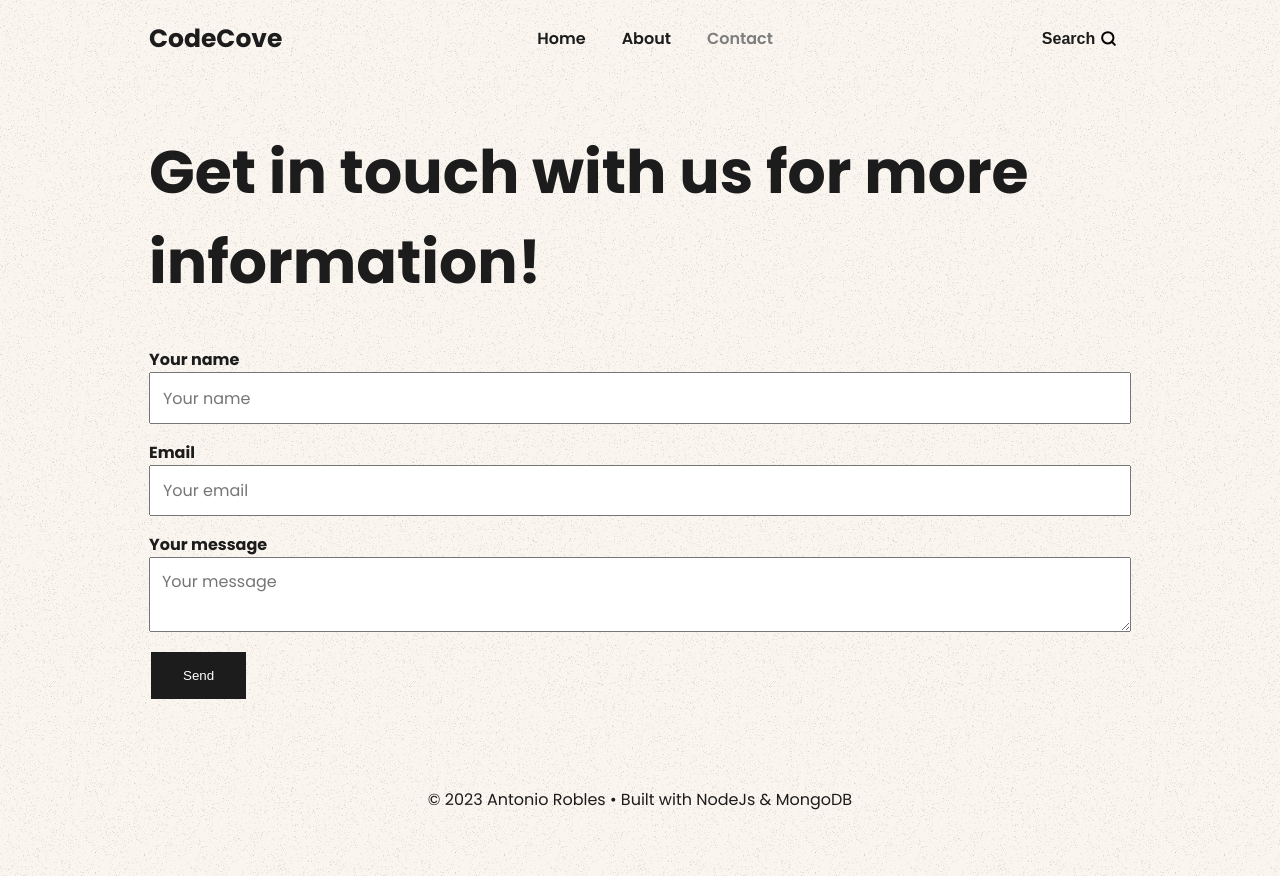
After one commit to Antjrobles/nodejs-mongodb-express-blog, a Node server app: page /contact in a window 1280 px wide. The commit adds this page. Run offline with Node 20, Linux system fonts and the light colour scheme; some libraries are stand-ins or nearby versions.

Commit message:
Contact and FormSubmit added

```diff
--- a/app.js
+++ b/app.js
@@ -3,10 +3,12 @@ require('dotenv').config();
 
 const express = require('express');
 const expressLayout = require('express-ejs-layouts');
+const methodOverride = require('method-override');
 const connectDB = require('./server/config/db');
 const cookieParser = require('cookie-parser');
 const session = require('express-session');
 const MongoStore = require('connect-mongo');
+const { isActiveRoute } = require('./server/helpers/routeHelpers');
 
 
 
@@ -21,6 +23,7 @@ connectDB();
 app.use(express.urlencoded({extended: true}));
 app.use(express.json());
 app.use(cookieParser());
+app.use(methodOverride('_method'));
 
 app.use(session({
   secret: 'keyboard cat',
@@ -41,6 +44,10 @@ app.set('layout', './layouts/main');
 app.set('view engine', 'ejs');
 
 
+
+app.locals.isActiveRoute = isActiveRoute;
+
+
 app.use('/', require('./server/routes/main'));
 app.use('/', require('./server/routes/admin'));
 
--- a/package.json
+++ b/package.json
@@ -20,7 +20,8 @@
     "express-session": "^1.17.3",
     "jsonwebtoken": "^9.0.0",
     "method-override": "^3.0.0",
-    "mongoose": "^7.1.0"
+    "mongoose": "^7.1.0",
+    "showdown": "^2.1.0"
   },
   "devDependencies": {
     "nodemon": "^2.0.22"
--- a/public/css/style.css
+++ b/public/css/style.css
@@ -352,6 +352,25 @@ img {
   color: var(--black);
 }
 
+.logoutBtn {
+  display: flex;
+  gap: 0.3rem;
+  align-items: center;
+  border: 0;
+  padding: 6px 12px;
+  background: none;
+  border-radius: 10px;
+  border: 2px solid transparent;
+  font-size: 1rem;
+  font-weight: 600;
+  color: var(--black);
+  text-decoration: none;
+}
+
+.logoutBtn:hover{
+    border-radius: 10px;
+    border: 2px solid var(--black);
+}
 
 @media (max-width: 1100px) {
   #searchClose {
@@ -359,7 +378,11 @@ img {
     background-color: white;
     color: black;
     border: 2px solid var(--black);
+  }
+}
 
-  }
-
+/* CONTACT */
+.contact {
+  margin: 4rem;
+  text-align: center;
 }
--- a/public/js/script.js
+++ b/public/js/script.js
@@ -1,9 +1,13 @@
+
 document.addEventListener('DOMContentLoaded', function(){
 
   const allButtons = document.querySelectorAll('.searchBtn');
   const searchBar = document.querySelector('.searchBar');
   const searchInput = document.getElementById('searchInput');
   const searchClose = document.getElementById('searchClose');
+  const editor = document.getElementById('markdown-editor');
+  const preview = document.getElementById('preview');
+
 
   for (var i = 0; i < allButtons.length; i++) {
     allButtons[i].addEventListener('click', function() {
@@ -19,6 +23,28 @@ document.addEventListener('DOMContentLoaded', function(){
     searchBar.classList.remove('open');
     this.setAttribute('aria-expanded', 'false');
   });
+});
 
 
-});
+
+// SHOWDOWN, HTML TO MD IN PLACEHOLDER
+
+// const Showdown = require('showdown');
+
+// const converter = new Showdown.Converter();
+
+
+// document.addEventListener('DOMContentLoaded', function() {
+//   const editor = document.getElementById('markdown-editor');
+//   const preview = document.getElementById('preview');
+
+//   // Crear una instancia de Showdown.js
+//   const converter = new showdown.Converter();
+
+//   // Registrar evento de entrada de usuario
+//   editor.addEventListener('input', function() {
+//     const markdownContent = editor.innerText;
+//     const htmlContent = converter.makeHtml(markdownContent);
+//     preview.innerHTML = htmlContent;
+//   });
+// });
--- /dev/null
+++ b/server/helpers/routeHelpers.js
@@ -0,0 +1,5 @@
+function isActiveRoute(route, currentRoute) {
+  return route === currentRoute ? 'active' : '';
+}
+
+module.exports = { isActiveRoute };
--- a/server/routes/main.js
+++ b/server/routes/main.js
@@ -1,29 +1,22 @@
 const express = require('express');
 const router = express.Router();
 const Post = require('../models/Post');
-
-
-
-// Routes
-
 
 /**
  * GET /
  * HOME
 */
-
 router.get('', async (req, res) => {
-
   try {
     const locals = {
-            title: "Nodejs Blog",
-            description: "A Blog created with Nodejs and Mongodb."
+      title: "NodeJs Blog",
+      description: "Simple Blog created with NodeJs, Express & MongoDb."
     }
 
     let perPage = 10;
     let page = req.query.page || 1;
 
-        const data = await Post.aggregate([{ $sort: { createdAt: -1 } }])
+    const data = await Post.aggregate([ { $sort: { createdAt: -1 } } ])
     .skip(perPage * page - perPage)
     .limit(perPage)
     .exec();
@@ -37,58 +30,66 @@ router.get('', async (req, res) => {
       data,
       current: page,
       nextPage: hasNextPage ? nextPage : null,
-            // currentRoute: '/'
+      currentRoute: '/'
     });
 
   } catch (error) {
     console.log(error);
   }
+
 });
 
+// router.get('', async (req, res) => {
+//   const locals = {
+//     title: "NodeJs Blog",
+//     description: "Simple Blog created with NodeJs, Express & MongoDb."
+//   }
 
-// router.get('', async (req, res) => {
-//     const locals = {
-//         title: "Nodejs Blog",
-//         description: "A Blog created with Nodejs and Mongodb."
-//     }
+//   try {
+//     const data = await Post.find();
+//     res.render('index', { locals, data });
+//   } catch (error) {
+//     console.log(error);
+//   }
 
-//     try {
-//         const data = await Post.find();
-//         res.render('index', { locals, data });
-//     } catch (error) {
-//         console.log(error);
-//     }
 // });
+
 
 /**
  * GET /
- * POST: id
+ * Post :id
 */
-
 router.get('/post/:id', async (req, res) => {
-
   try {
     let slug = req.params.id;
+
     const data = await Post.findById({ _id: slug });
 
     const locals = {
       title: data.title,
-            description: "A Blog created with Nodejs and Mongodb."
+      description: "Simple Blog created with NodeJs, Express & MongoDb.",
     }
-        res.render('post', { locals, data });
+
+    res.render('post', {
+      locals,
+      data,
+      currentRoute: `/post/${slug}`
+    });
   } catch (error) {
     console.log(error);
   }
+
 });
 
+
 /**
- * GET /
- * POST: Search
+ * POST /
+ * Post - searchTerm
 */
 router.post('/search', async (req, res) => {
   try {
     const locals = {
-        title: "Search",
+      title: "Seach",
       description: "Simple Blog created with NodeJs, Express & MongoDb."
     }
 
@@ -104,7 +105,8 @@ router.post('/search', async (req, res) => {
 
     res.render("search", {
       data,
-        locals
+      locals,
+      currentRoute: '/'
     });
 
   } catch (error) {
@@ -114,20 +116,31 @@ router.post('/search', async (req, res) => {
 });
 
 
-
-
+/**
+ * GET /
+ * About
+*/
 router.get('/about', (req, res) => {
-    res.render('about');
+  res.render('about', {
+    currentRoute: '/about'
+  });
 });
 
 
+/**
+ * GET /
+ * Contact
+    */
+router.get('/contact', (req, res) => {
+  res.render('contact', {
+ currentRoute: '/contact'
+ });
+});
 
 
-
-
-// function insertPostData() {
-//     Post.insertMany([
-//             {
+// function insertPostData () {
+//   Post.insertMany([
+//     {
 //       title: "Building APIs with Node.js",
 //       body: "Learn how to use Node.js to build RESTful APIs using frameworks like Express.js"
 //     },
@@ -161,14 +174,15 @@ router.get('/about', (req, res) => {
 //     },
 //     {
 //       title: "NodeJs Limiting Network Traffic",
-//       body: "Learn how to limit network traffic."
+//       body: "Learn how to limit netowrk traffic."
 //     },
 //     {
 //       title: "Learn Morgan - HTTP Request logger for NodeJs",
 //       body: "Learn Morgan."
 //     },
-//     ])
-// };
+//   ])
+// }
+
 // insertPostData();
 
 
--- /dev/null
+++ b/views/contact.ejs
@@ -0,0 +1,21 @@
+<h1>Get in touch with us for more information!</h1>
+
+<div class="custom">
+<form action="https://formsubmit.co/3033959c34f3089cc5a7b768e5407872" target="_blank" method="POST">
+
+  <label for="name"><b>Your name</b></label>
+  <input type="text" name="name" placeholder="Your name" />
+
+  <label for="email"><b>Email</b></label>
+  <input type="text" name="email" placeholder="Your email" />
+
+
+  <label for="message"><b>Your message</b></label>
+  <textarea name="message" placeholder="Your message"></textarea>
+
+  <button class="btn">Send</button>
+
+  <!-- <label for="attachment"><b>Choose file to upload</b></label>
+  <input class="btn" type="file" name="attachment" accept="image/*, video/*, .doc, .docx, .pdf" /> -->
+</form>
+</div>
--- a/views/partials/header.ejs
+++ b/views/partials/header.ejs
@@ -4,15 +4,15 @@
   <nav class="header__nav">
     <ul>
       <li>
-        <a href="/" class="">Home</a>
+        <a href="/" class="<%= isActiveRoute('/', currentRoute) %>">Home</a>
       </li>
 
       <li>
-        <a href="/about" class="">About</a>
+        <a href="/about" class="<%= isActiveRoute('/about', currentRoute) %>">About</a>
       </li>
 
       <li>
-        <a href="/contact" class="">Contact</a>
+        <a href="/contact" class="<%= isActiveRoute('/contact', currentRoute) %>">Contact</a>
       </li>
     </ul>
   </nav>
```
Also changed, not shown: server/routes/admin.js (+90 -8 lines), views/admin/add-post.ejs (+6 -3 lines), views/admin/edit-post.ejs (added, +21 -0 lines), views/partials/header_admin.ejs (+2 -6 lines), 1 other file. Lines whose indentation alone changed are shown as unchanged.
